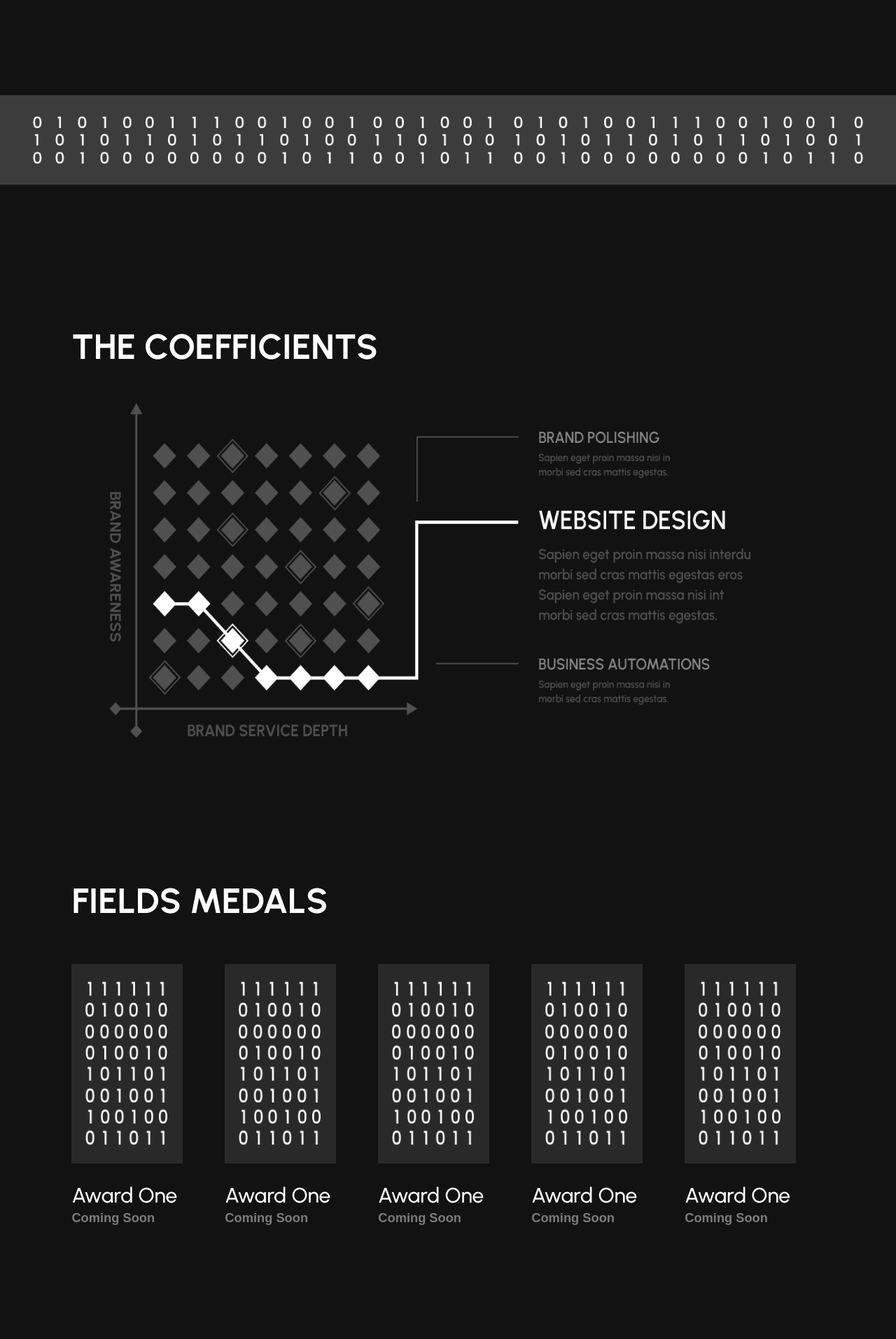
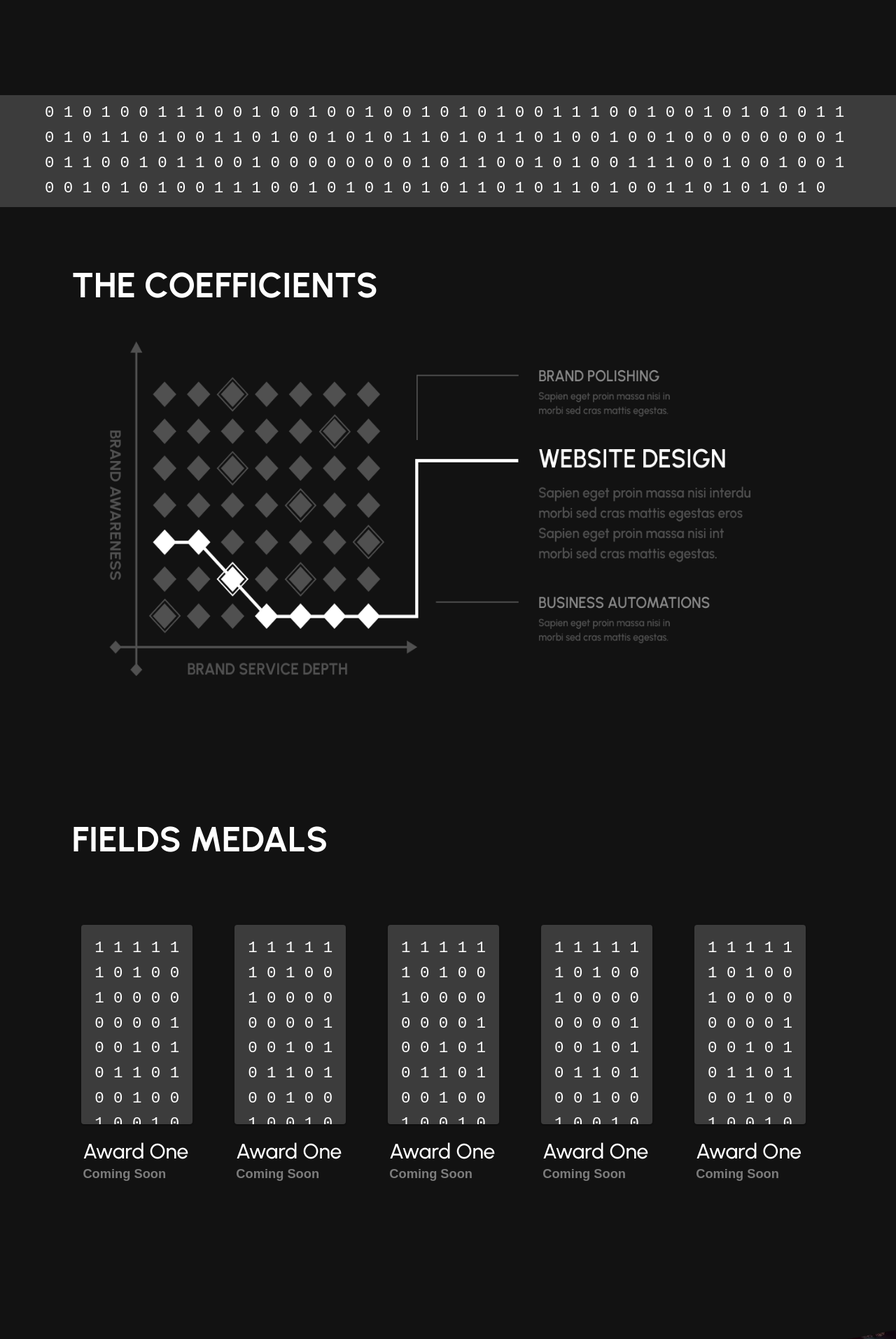
Before and after one commit to ivantrejoc/zoerowebsite, a React (Vite) app: page / in a window 1280 px wide. Shown: the part 2920-4834 px from the top of the page at 70% size. Built offline with nearby package versions, Linux system fonts and the light colour scheme.

Commit message:
binary animated

```diff
--- /dev/null
+++ b/src/components/binaryBanner/binaryBanner.jsx
@@ -0,0 +1,74 @@
+import React, { useEffect, useRef } from "react";
+import { Box, Typography, useTheme } from "@mui/material";
+import { gsap } from "gsap";
+
+const BinaryFlickerAnimation = () => {
+  const binaryRef = useRef(null);
+  const theme = useTheme();
+
+  useEffect(() => {
+    const binaryTimeline = gsap.timeline({ repeat: -1 });
+
+    binaryTimeline.to(binaryRef.current, {
+      opacity: 1,
+      text: "1",
+      duration: 0.5,
+    });
+    binaryTimeline.to(
+      binaryRef.current,
+      { opacity: 0, text: "0", duration: 0.5 },
+      "+=0.5"
+    );
+
+    return () => {
+      binaryTimeline.kill();
+    };
+  }, []);
+
+  return (
+    <Box
+      sx={{
+        display: "flex",
+        justifyContent: "center",
+        alignItems: "center",
+        background: `#3C3C3C`,
+        width: "100%",
+        height: "20vh",
+        overflow: "hidden",
+        padding: "1rem",
+        [theme.breakpoints.down("sm")]: {
+          height: "15vh",
+        },
+      }}
+    >
+      <Typography
+        ref={binaryRef}
+        variant="h6"
+        sx={{
+          fontFamily: "monospace",
+          color: "#FFFFFF",
+          userSelect: "none",
+          margin: "3rem",
+          whiteSpace: "pre-wrap",
+          overflow: "hidden",
+          textOverflow: "unset",
+          fontSize: "1.4rem",
+          [theme.breakpoints.down("sm")]: {
+            fontSize: "1rem",
+          },
+          [theme.breakpoints.down("xs")]: {
+            fontSize: "0.9rem",
+          },
+        }}
+      >
+        0 1 0 1 0 0 1 1 1 0 0 1 0 0 1 0 0 1 0 0 1 0 1 0 1 0 0 1 1 1 0 0 1 0 0 1
+        0 1 0 1 0 1 1 0 1 0 1 1 0 1 0 0 1 1 0 1 0 0 1 0 1 0 1 1 0 1 0 1 1 0 1 0
+        0 1 0 0 1 0 0 0 0 0 0 0 0 1 0 1 1 0 0 1 0 1 1 0 0 1 0 0 0 0 0 0 0 0 1 0
+        1 1 0 0 1 0 1 0 0 1 1 1 0 0 1 0 0 1 0 0 1 0 0 1 0 1 0 1 0 0 1 1 1 0 0 1
+        0 1 0 1 0 1 0 1 1 0 1 0 1 1 0 1 0 0 1 1 0 1 0 1 0 1 0
+      </Typography>
+    </Box>
+  );
+};
+
+export default BinaryFlickerAnimation;
--- /dev/null
+++ b/src/components/cardBinary/cardBinary.jsx
@@ -0,0 +1,81 @@
+import React, { useEffect, useRef } from "react";
+import { Card, CardContent, Typography, useTheme } from "@mui/material";
+import { gsap } from "gsap";
+
+const BinaryFlickerAnimation = () => {
+  const binaryRef = useRef(null);
+  const theme = useTheme();
+
+  useEffect(() => {
+    const binaryTimeline = gsap.timeline({ repeat: -1 });
+
+    binaryTimeline.to(binaryRef.current, {
+      opacity: 1,
+      text: "1",
+      duration: 0.5,
+    });
+    binaryTimeline.to(
+      binaryRef.current,
+      { opacity: 0, text: "0", duration: 0.5 },
+      "+=0.5"
+    );
+
+    return () => {
+      binaryTimeline.kill();
+    };
+  }, []);
+
+  return (
+    <Card
+      sx={{
+        width: "85%",
+        height: "63%",
+        margin: "auto",
+        marginTop: 4,
+        background: "#3C3C3C",
+        [theme.breakpoints.down("sm")]: {
+          maxWidth: 300,
+        },
+      }}
+    >
+      <CardContent
+        sx={{
+          display: "flex",
+          justifyContent: "center",
+          alignItems: "center",
+          textAlign: "center",
+          padding: "1rem",
+          height: "auto", // Ajusta la altura según sea necesario
+          [theme.breakpoints.down("sm")]: {
+            height: "15vh",
+          },
+        }}
+      >
+        <Typography
+          ref={binaryRef}
+          variant="h6"
+          sx={{
+            fontFamily: "monospace",
+            color: "#FFFFFF",
+            userSelect: "none",
+            whiteSpace: "pre-wrap",
+            overflow: "hidden",
+            textOverflow: "unset",
+            fontSize: "1.4rem",
+            [theme.breakpoints.down("sm")]: {
+              fontSize: "1rem",
+            },
+            [theme.breakpoints.down("xs")]: {
+              fontSize: "0.9rem",
+            },
+          }}
+        >
+          1 1 1 1 1 1 0 1 0 0 1 0 0 0 0 0 0 0 0 1 0 0 1 0 1 0 1 1 0 1 0 0 1 0 0
+          1 0 0 1 0 1 0
+        </Typography>
+      </CardContent>
+    </Card>
+  );
+};
+
+export default BinaryFlickerAnimation;
--- a/src/components/fieldsMedalsSection/FieldsMedalsSection.jsx
+++ b/src/components/fieldsMedalsSection/FieldsMedalsSection.jsx
@@ -2,6 +2,7 @@ import { Box, Typography } from "@mui/material";
 import { useTheme } from "@mui/material/styles";
 import { useMediaQuery } from "@mui/material";
 import binaryFrame from "../../assets/img/bynary-frame.png";
+import CardBinary from "../cardBinary/cardBinary";
 
 const FieldsMedalsSection = () => {
   const theme = useTheme();
@@ -86,11 +87,15 @@ const FieldsMedalsSection = () => {
           <div id="grid-container">
             {Array.from({ length: 5 }).map((_, index) => (
               <div className="item" key={index}>
-                <img
-                  className="binary-frame"
-                  src={binaryFrame}
-                  alt="binary-frame"
-                />
+                <CardBinary />
+                <Box
+                  sx={{
+                    display: "flex",
+                    flexDirection: "column",
+                    justifyContent: "center",
+                    marginLeft: 2,
+                  }}
+                >
                   <Typography
                     variant="h4"
                     component="h4"
@@ -119,6 +124,7 @@ const FieldsMedalsSection = () => {
                   >
                     Coming Soon
                   </Typography>
+                </Box>
               </div>
             ))}
           </div>
@@ -133,12 +139,15 @@ const FieldsMedalsSection = () => {
                   flexDirection: "column",
                 }}
               >
-                <img
-                  className="binary-frame"
-                  src={binaryFrame}
-                  alt="binary-frame"
-                  style={{ width: "85%", height: "63%" }}
-                />
+                <CardBinary />
+                <Box
+                  sx={{
+                    display: "flex",
+                    flexDirection: "column",
+                    justifyContent: "center",
+                    marginLeft: 2,
+                  }}
+                >
                   <Typography
                     variant="h4"
                     component="h4"
@@ -158,6 +167,7 @@ const FieldsMedalsSection = () => {
                   >
                     Coming Soon
                   </Typography>
+                </Box>
               </div>
             ))}
           </div>
--- a/src/pages/Landing.jsx
+++ b/src/pages/Landing.jsx
@@ -6,7 +6,7 @@ import HeroSection from "../components/heroSection/HeroSection.jsx";
 import ReasoningSection from "../components/reasoningSection/ReasoningSection.jsx";
 import ButtonArea from "../components/buttonArea/ButtonArea.jsx";
 import ExperimentsSection from "../components/experimentsSection/ExperimentsSection.jsx";
-import binaryStripe from "../assets/img/binary-stripe.png";
+import BinaryBanner from "../components/binaryBanner/binaryBanner.jsx";
 import CoefficientsSection from "../components/coefficientsSection/CoefficientsSection.jsx";
 import FieldsMedalsSection from "../components/fieldsMedalsSection/FieldsMedalsSection.jsx";
 import HeroTwoSection from "../components/heroTwoSection/HeroTwoSection.jsx";
@@ -90,7 +90,7 @@ const Landing = () => {
       </Box>
 
       {/* Binary Stripe */}
-      <Box
+      {/* <Box
         id="binary-stripe-container"
         sx={{
           display: "flex",
@@ -117,7 +117,11 @@ const Landing = () => {
             lg: "15vh",
           },
         }}
-      />
+      /> */}
+
+      <Box sx={{ width: "100%", marginBottom: 4 }}>
+        <BinaryBanner />
+      </Box>
 
       {/* Coefficients Section */}
       <Box sx={{ width: "100%", marginBottom: 4 }}>
```
Lines whose indentation alone changed are shown as unchanged.
